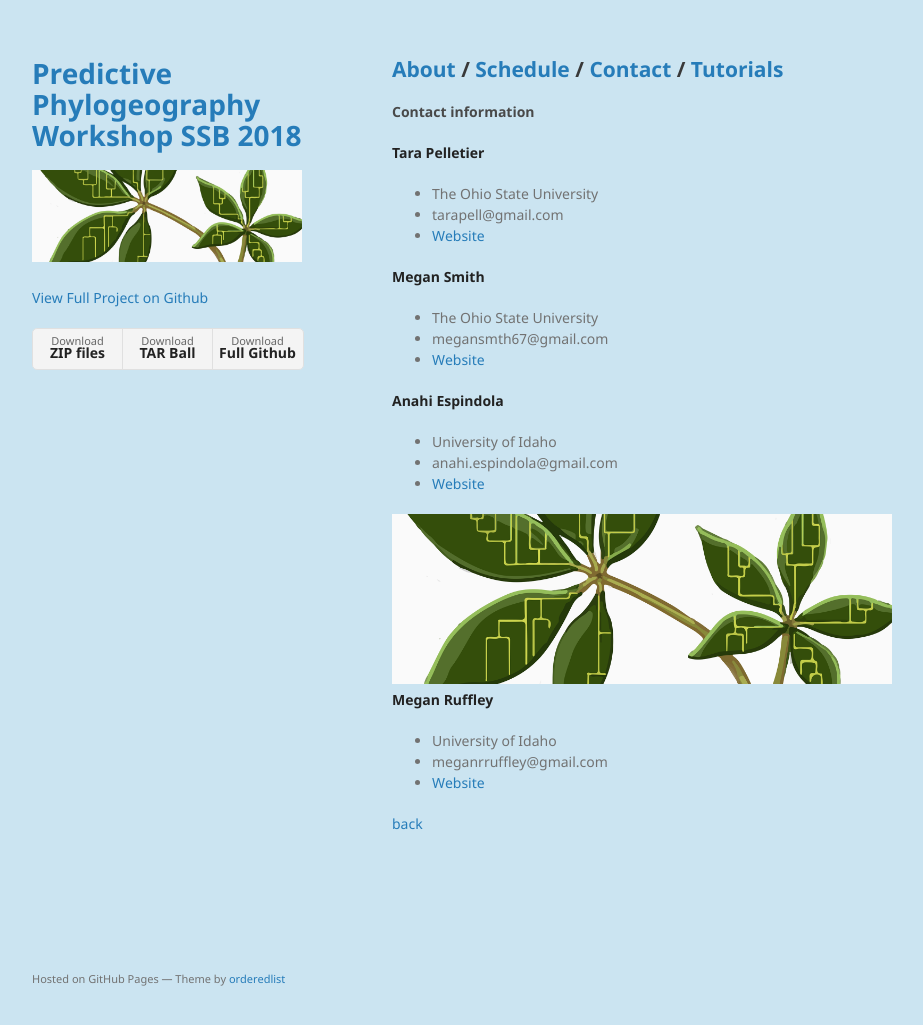
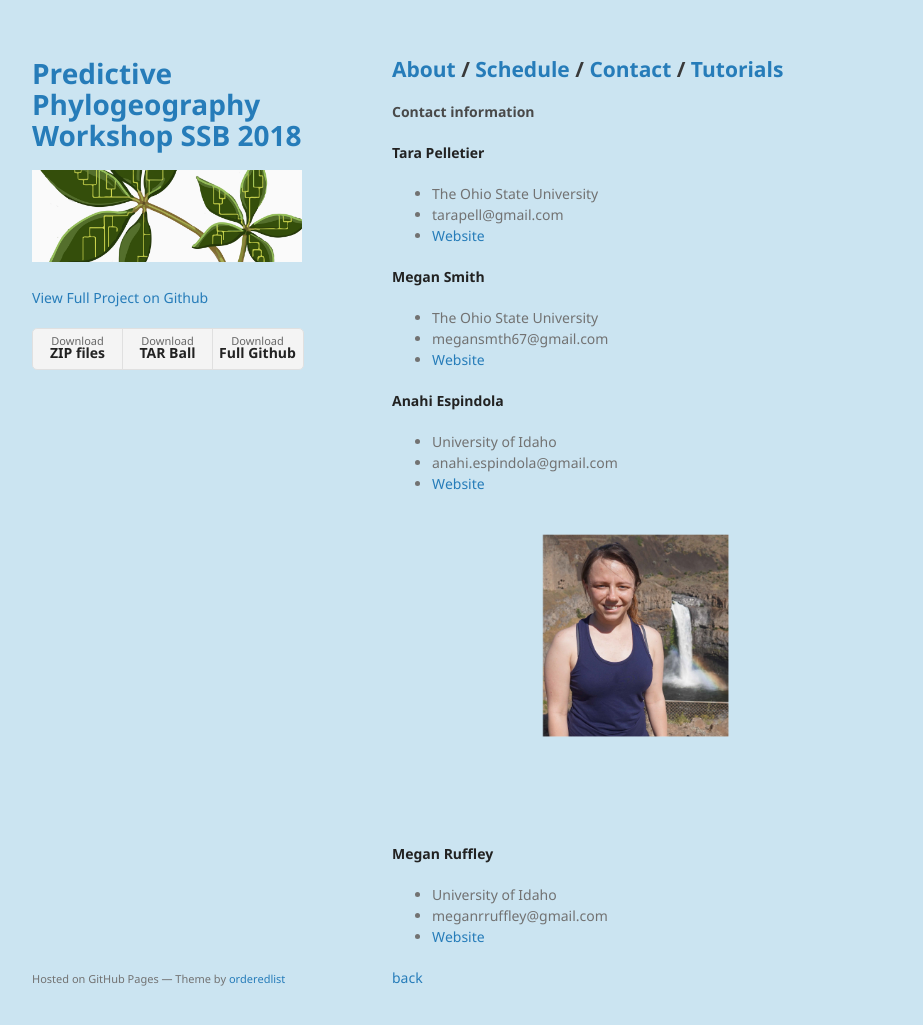
Before and after one commit to PredictivePhylogeography-SSB2018/PredictivePhylogeography-SSB2018.github.io, a Jekyll site: the page built from Contact.md, in a window 1280 px wide and 1058 px high. Shown: the top 1025 px of the window, without its empty margins (178-1101 px from the left). Built offline with Jekyll 4.4.1, drawn with Linux system fonts in a browser that asks for light colours; the repository's description, which GitHub fills in, is left out; our own code applies the rules of GitHub Pages for plain Markdown files.

Commit message:
add megan0 pic

```diff
--- a/Contact.md
+++ b/Contact.md
@@ -22,7 +22,7 @@ layout: default2
 - [Website](http://anahiespindola.github.io/about-me.html)
 
 
-![Megan](./assets/img/ssb2018-front-banner.png)
+![Megan](./assets/img/Megan.png)
 **Megan Ruffley**
 - University of Idaho
 - meganrruffley@gmail.com
```
